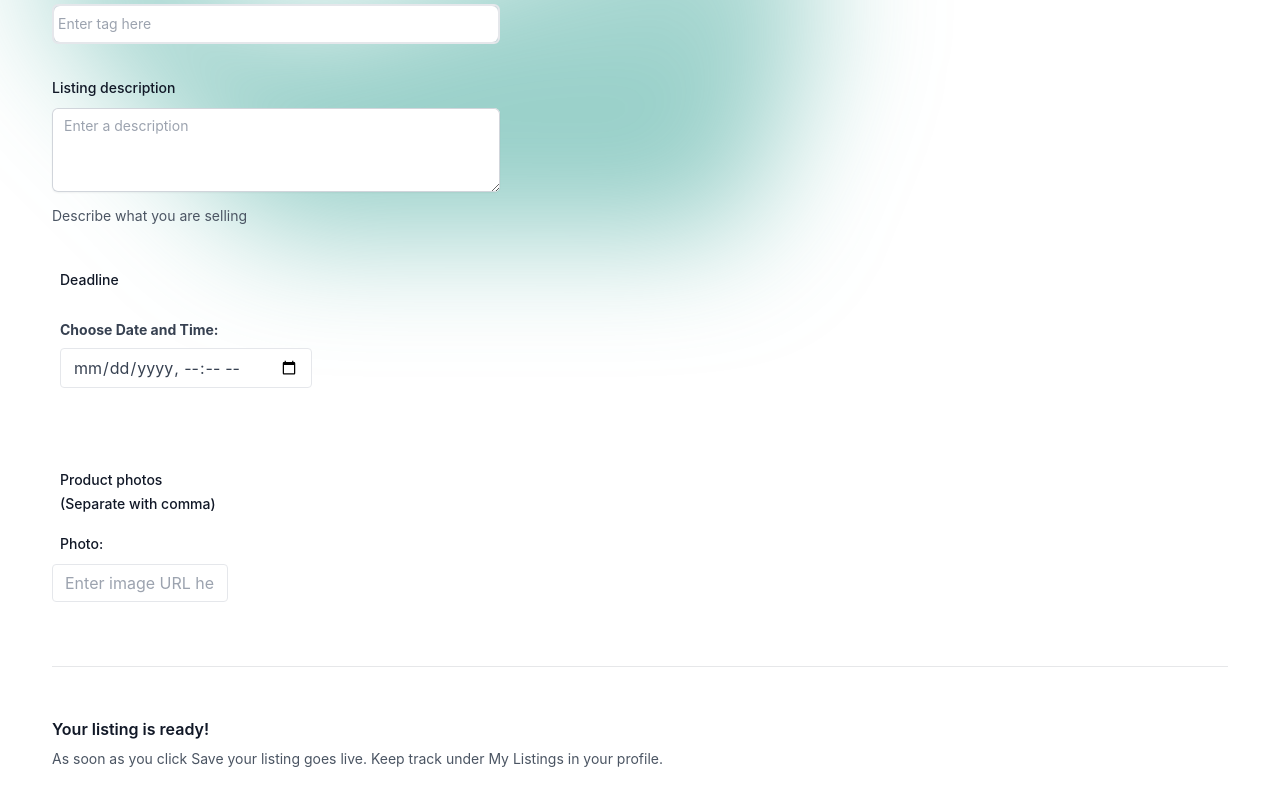
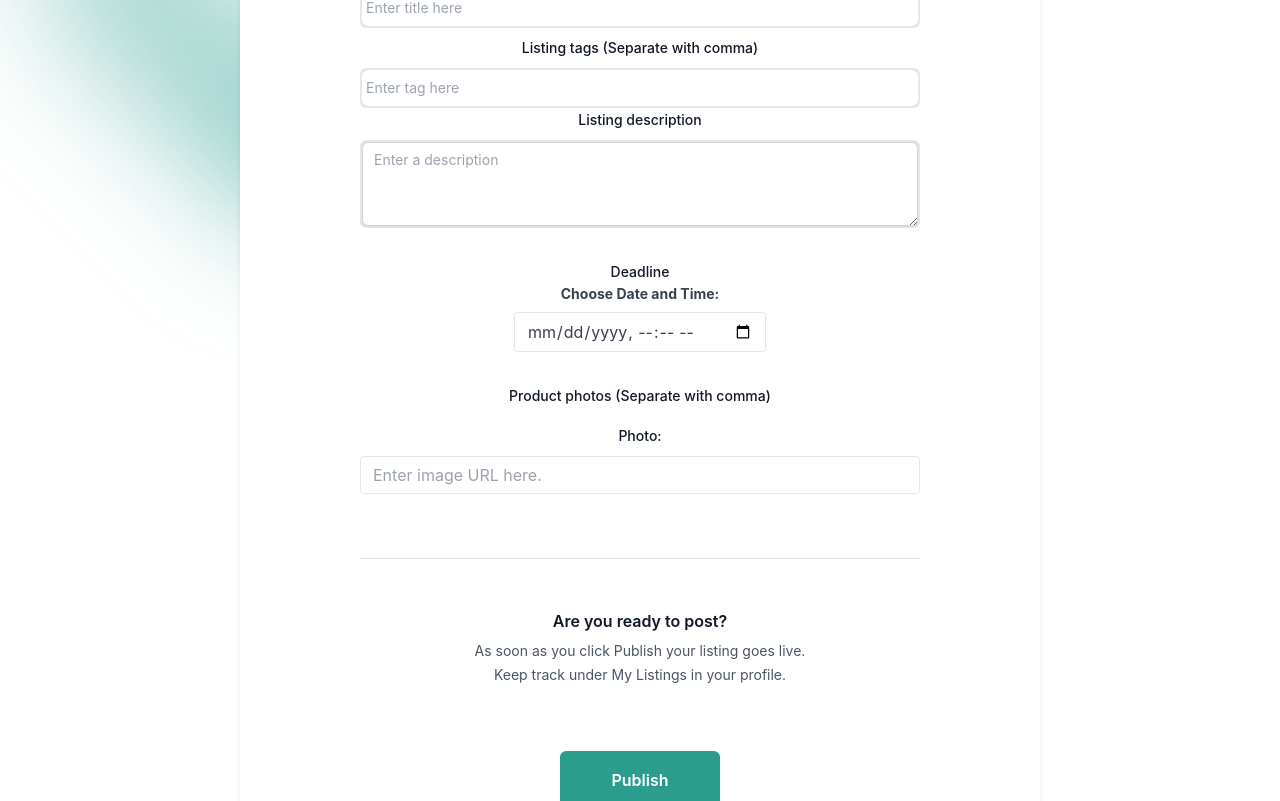
Before and after one commit to juliakalvik/sempro_auc, a React (Vite) app: page /addlisting in a window 1280 px wide. Shown: the part 256-1057 px from the top of the page. Built offline with nearby package versions, Linux system fonts and the light colour scheme.

Commit message:
Updated add new listing page, with img preview and some new styling

```diff
--- a/src/components/newListing/index.jsx
+++ b/src/components/newListing/index.jsx
@@ -2,6 +2,14 @@ import "react-datepicker/dist/react-datepicker.css";
 import { useState } from "react";
 import { useNavigate } from "@tanstack/react-router";
 import { postNewListing } from "../../lib/api";
+import { useEffect } from "react";
+
+// eslint-disable-next-line react/prop-types
+const Card = ({ children }) => (
+  <div className="bg-white p-6 mt-10 rounded-md shadow-md mb-4 flex-grow w-1/2 max-w-[800px] ">
+    {children}
+  </div>
+);
 
 export default function NewListing() {
   const navigate = useNavigate();
@@ -12,6 +20,13 @@ export default function NewListing() {
     media: "",
     endsAt: "",
   });
+
+  const [mediaPreview, setMediaPreview] = useState("");
+
+  useEffect(() => {
+    // Update mediaPreview whenever formData.media changes
+    setMediaPreview(formData.media);
+  }, [formData.media]);
 
   const handleChange = (e) => {
     const { name, value } = e.target;
@@ -54,7 +69,9 @@ export default function NewListing() {
   };
 
   return (
-    <form onSubmit={createListing} className="p-5">
+    <div className="flex justify-center">
+      <Card>
+        <form onSubmit={createListing} className="p-5 mx-auto max-w-[600px]">
           <div
             className="pt-32  flex justify-end ml-10 absolute inset-x-0 -top-40 -z-10 transform-gpu overflow-hidden blur-3xl sm:-top-80"
             aria-hidden="true"
@@ -68,7 +85,7 @@ export default function NewListing() {
             />
           </div>
 
-      <div className="space-y-12 text-left">
+          <div className="space-y-12 flex flex-col">
             <div className="border-b border-gray-900/10 pb-12">
               <h2 className="text-base font-semibold leading-7 text-gray-900">
                 New Listing
@@ -77,8 +94,8 @@ export default function NewListing() {
                 This information will be displayed publicly.
               </p>
 
-          <div className="mt-10 grid grid-cols-1 gap-x-6 gap-y-8 sm:grid-cols-6 ">
-            <div className="sm:col-span-4">
+              <div className="mt-10 flex flex-col">
+                <div>
                   <label
                     htmlFor="title"
                     className="block text-sm font-medium leading-6  text-gray-900"
@@ -86,7 +103,7 @@ export default function NewListing() {
                     Listing title
                   </label>
                   <div className="mt-2">
-                <div className="border-2 flex rounded-md ring-1 ring-inset ring-gray-300 focus-within:ring-2 focus-within:ring-inset focus-within:ring-indigo-600 sm:max-w-md ">
+                    <div className="border-2 flex rounded-md ring-1 ring-inset ring-gray-300 focus-within:ring-2 focus-within:ring-inset focus-within:ring-indigo-600 sm:max-w-md min-w-full">
                       <input
                         type="text"
                         name="title"
@@ -101,13 +118,13 @@ export default function NewListing() {
                   <div className="mt-2">
                     <label
                       htmlFor="tags"
-                  className="block text-sm font-medium leading-6  text-gray-900"
+                      className="block text-sm font-medium leading-6 text-gray-900"
                     >
                       Listing tags (Separate with comma)
                     </label>
                   </div>
                   <div className="mt-2">
-                <div className="border-2 flex rounded-md ring-1 ring-inset ring-gray-300 focus-within:ring-2 focus-within:ring-inset focus-within:ring-indigo-600 sm:max-w-md ">
+                    <div className="border-2 flex rounded-md ring-1 ring-inset ring-gray-300 focus-within:ring-2 focus-within:ring-inset focus-within:ring-indigo-600 sm:max-w-md min-w-full">
                       <input
                         type="text"
                         name="tags"
@@ -129,6 +146,7 @@ export default function NewListing() {
                   </label>
 
                   <div className="mt-2">
+                    <div className="border-2 flex rounded-md ring-1 ring-inset ring-gray-300 focus-within:ring-2 focus-within:ring-inset focus-within:ring-indigo-600 sm:max-w-md min-w-full">
                       <textarea
                         id="about"
                         name="description"
@@ -136,22 +154,20 @@ export default function NewListing() {
                         placeholder="Enter a description"
                         value={formData.description}
                         onChange={handleChange}
-                  className="p-3 block w-full lg:max-w-md md:max-w-md rounded-md border-0 py-1.5 text-gray-900 shadow-sm ring-1 ring-inset ring-gray-300 placeholder:text-gray-400 focus:ring-2 focus:ring-inset  sm:text-sm sm:leading-6"
+                        className="p-3 block w-full rounded-md border-0 py-1.5 text-gray-900 shadow-sm ring-1 ring-inset ring-gray-300 placeholder:text-gray-400 focus:ring-2 focus:ring-inset  sm:text-sm sm:leading-6"
                       />
                     </div>
-              <p className="mt-3 text-sm leading-6 text-gray-600">
-                Describe what you are selling
-              </p>
                   </div>
-            <div className="col-span-full flex flex-wrap ">
+                </div>
+                <div className="flex flex-wrap justify-center ">
                   <div className="p-2">
                     <label
                       htmlFor="deadline"
-                  className="pb-3 block text-sm font-medium leading-6 text-gray-900"
+                      className="pt-6 block text-sm font-medium leading-6 text-gray-900"
                     >
                       Deadline
                     </label>
-                <div className="my-4">
+                    <div className="">
                       <label
                         className="block text-gray-700 text-sm font-bold mb-2"
                         htmlFor="datetimePicker"
@@ -189,32 +205,42 @@ export default function NewListing() {
                       value={formData.media}
                       onChange={handleChange}
                     />
+
+                    {mediaPreview && (
+                      <img
+                        src={mediaPreview}
+                        alt="Preview"
+                        className="mt-2 w-full h-auto max-w-[600px] rounded-md"
+                      />
+                    )}
                   </div>
                 </div>
               </div>
             </div>
 
-        <div className=" border-gray-900/10 pb-12">
+            <div className=" border-gray-900/10 pb-6">
               <h2 className="text-base font-semibold leading-7 text-gray-900">
-            Your listing is ready!
+                Are you ready to post?
               </h2>
               <p className="mt-1 text-sm leading-6 text-gray-600">
-            As soon as you click Save your listing goes live. Keep track under
-            My Listings in your profile.
+                As soon as you click Publish your listing goes live. <br></br>{" "}
+                Keep track under My Listings in your profile.
               </p>
 
               <div className="mt-10 space-y-10"></div>
             </div>
           </div>
 
-      <div className="mt-2 flex gap-x-6">
+          <div className=" flex justify-center">
             <button
               type="submit"
-          className="rounded-md bg-turq px-3 py-2 text-sm font-semibold text-white shadow-sm hover:bg-gray-800 hover:border-gray-800 w-40"
+              className="rounded-md bg-turq px-2 py-4 text-md font-semibold text-white shadow-sm hover:bg-gray-800 hover:border-gray-800 w-40"
             >
-          Save
+              Publish
             </button>
           </div>
         </form>
+      </Card>
+    </div>
   );
 }
--- a/src/components/profile/index.jsx
+++ b/src/components/profile/index.jsx
@@ -7,7 +7,7 @@ import {
   putUpdateEntryMedia,
 } from "../../lib/api";
 import { Link } from "@tanstack/react-router";
-
+// eslint-disable-next-line react/prop-types
 const Card = ({ children }) => (
   <div className="bg-white p-8 rounded-md shadow-md mb-4 flex-grow w-full">
     {children}
```
Lines whose indentation alone changed are shown as unchanged.
